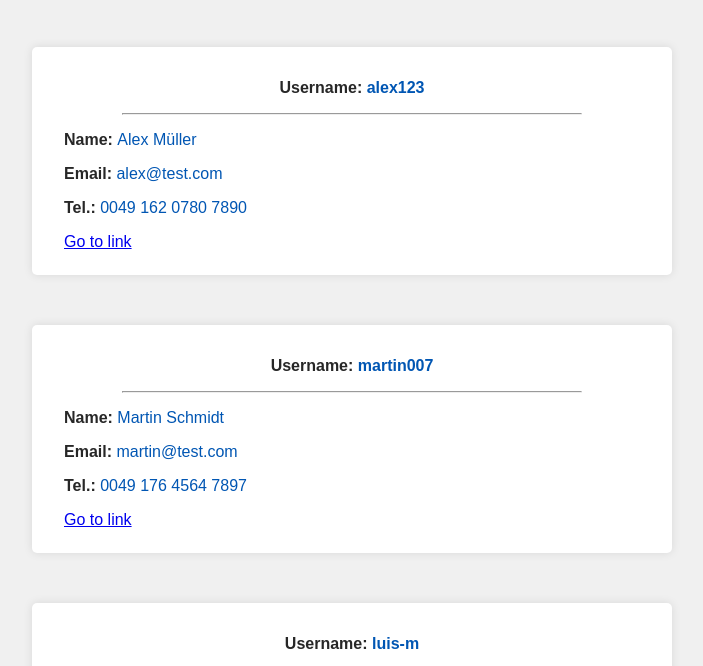
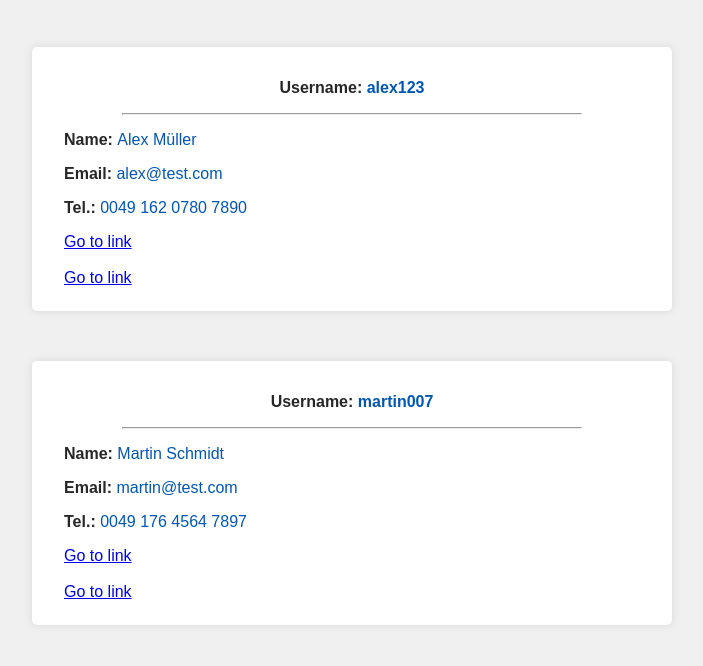
Before and after one commit to Mohsen-Ghandali/Vue3_v-for, a plain HTML site: page index.html in a window 1280 px wide. Shown: the part 134-800 px from the top of the page, without its empty margins (288-991 px from the left). Drawn offline with nearby package versions, Linux system fonts and the light colour scheme.

Commit message:
Commit-3

```diff
--- a/index.html
+++ b/index.html
@@ -18,7 +18,8 @@
           <p><span>Name: </span>{{user.name}}</p>
           <p><span>Email:</span> {{user.email}}</p>
           <p><span>Tel.:</span> {{user.tel}}</p>
-          <a v-bind:href="user.link" target="_blank">Go to link</a>
+          <a v-bind:href="user.link" target="_blank">Go to link</a><br><br>
+          <a :href="user.link" target="_blank">Go to link</a>
         </li>
       </ul>
 
```
